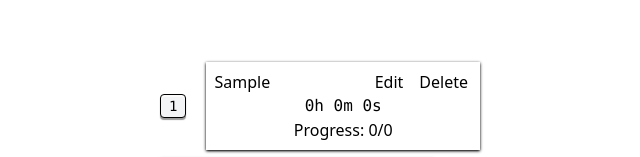
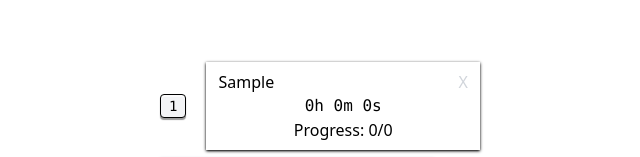
Before and after one commit to hansjunodev/skill-tracker, a Next.js app: page / in a window 1280 px wide. Both pictures are taken after typing "Sample" into the empty fields and a click on the button "Add". Shown: the part 274-431 px from the top of the page, without its empty margins (320-960 px from the left). Built offline with nearby package versions, Linux system fonts and the light colour scheme.

Commit message:
feat: click outside to save title

```diff
--- a/src/components/SkillCard.tsx
+++ b/src/components/SkillCard.tsx
@@ -1,7 +1,8 @@
+import useOutsideClick from "@/hooks/useOutsideClick";
 import { Skill, SkillsAction, SkillsActionType } from "@/types/skill";
 import { toTimeObject } from "@/utils/utils";
 import classNames from "classnames";
-import { Dispatch, MouseEventHandler, useState } from "react";
+import { Dispatch, MouseEventHandler, useCallback, useState } from "react";
 
 interface SkillCardProps {
   skill: Skill;
@@ -14,6 +15,16 @@ export default function SkillCard({
 }: SkillCardProps): JSX.Element {
   const [isEditing, setIsEditing] = useState(false);
   const [titleText, setTitleText] = useState("");
+  const handleOutsideClick = useCallback(() => {
+    if (isEditing)
+      dispatch({
+        type: SkillsActionType.CHANGE_TITLE,
+        payload: { id: skill.id, title: titleText },
+      });
+    setIsEditing(!isEditing);
+  }, [dispatch, isEditing, skill.id, titleText]);
+
+  const ref = useOutsideClick(handleOutsideClick);
 
   const handleActionClick: MouseEventHandler = (e) => {
     if (skill.isRunning) {
@@ -59,13 +70,28 @@ export default function SkillCard({
   if (isEditing) {
     content = (
       <input
+        ref={ref}
+        className="bg-none"
         type="text"
-        onChange={(e) => setTitleText(e.target.value)}
+        onChange={(e) => {
+          setTitleText(e.target.value);
+          e.stopPropagation();
+        }}
+        onClick={(e) => e.stopPropagation()}
         value={titleText}
       />
     );
   } else {
-    content = skill.title;
+    // content = skill.title;
+    content = (
+      <button
+        className="rounded px-1 text-black hover:shadow hover:shadow-black"
+        onClick={handleEditClick}
+        type="button"
+      >
+        {skill.title}
+      </button>
+    );
   }
 
   return (
@@ -84,18 +110,11 @@ export default function SkillCard({
       <div className="flex space-x-2">
         <div className="flex-1">{content} </div>
         <button
-          className="rounded px-1 text-black hover:shadow hover:shadow-black"
-          onClick={handleEditClick}
-          type="button"
-        >
-          {isEditing ? "Save" : "Edit"}
-        </button>
-        <button
-          className="rounded px-1 text-black hover:shadow hover:shadow-black"
+          className="rounded px-1 text-gray-300 hover:text-black hover:shadow"
           onClick={handleDeleteClick}
           type="button"
         >
-          Delete
+          X
         </button>
       </div>
       <div className="text-center font-mono">{timeString} </div>
```
